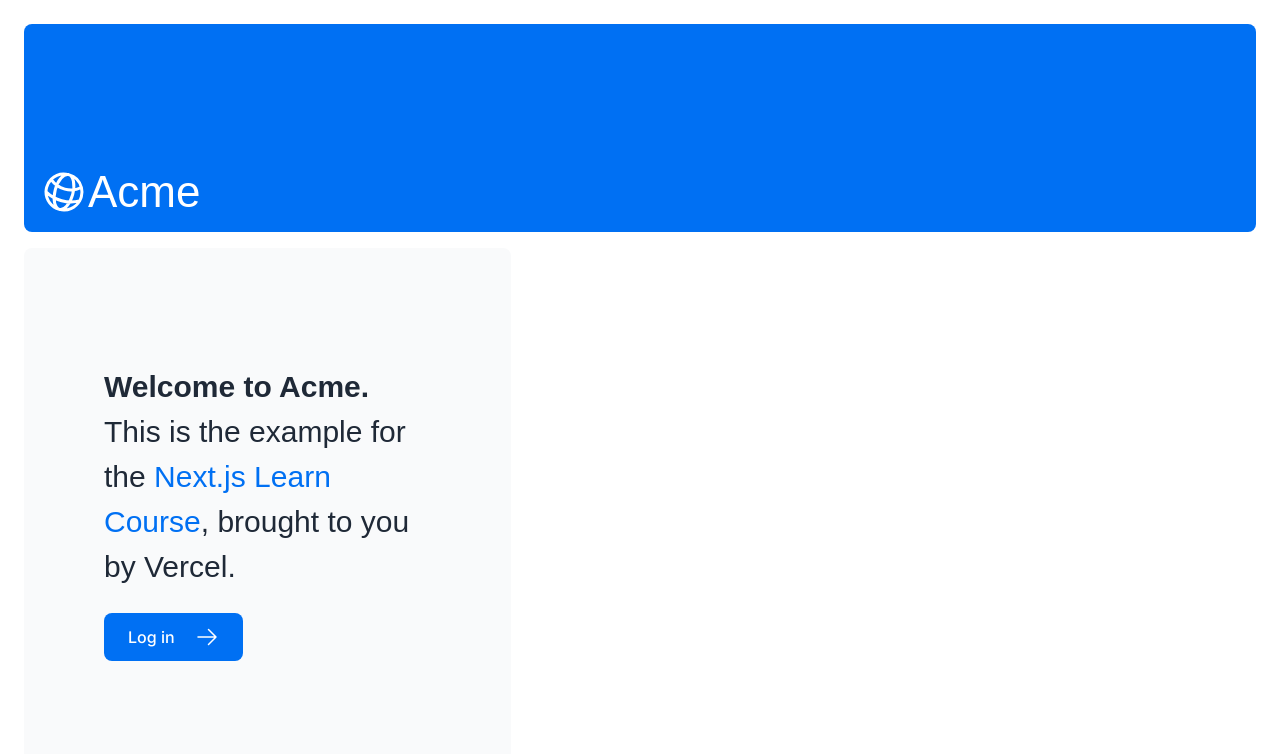
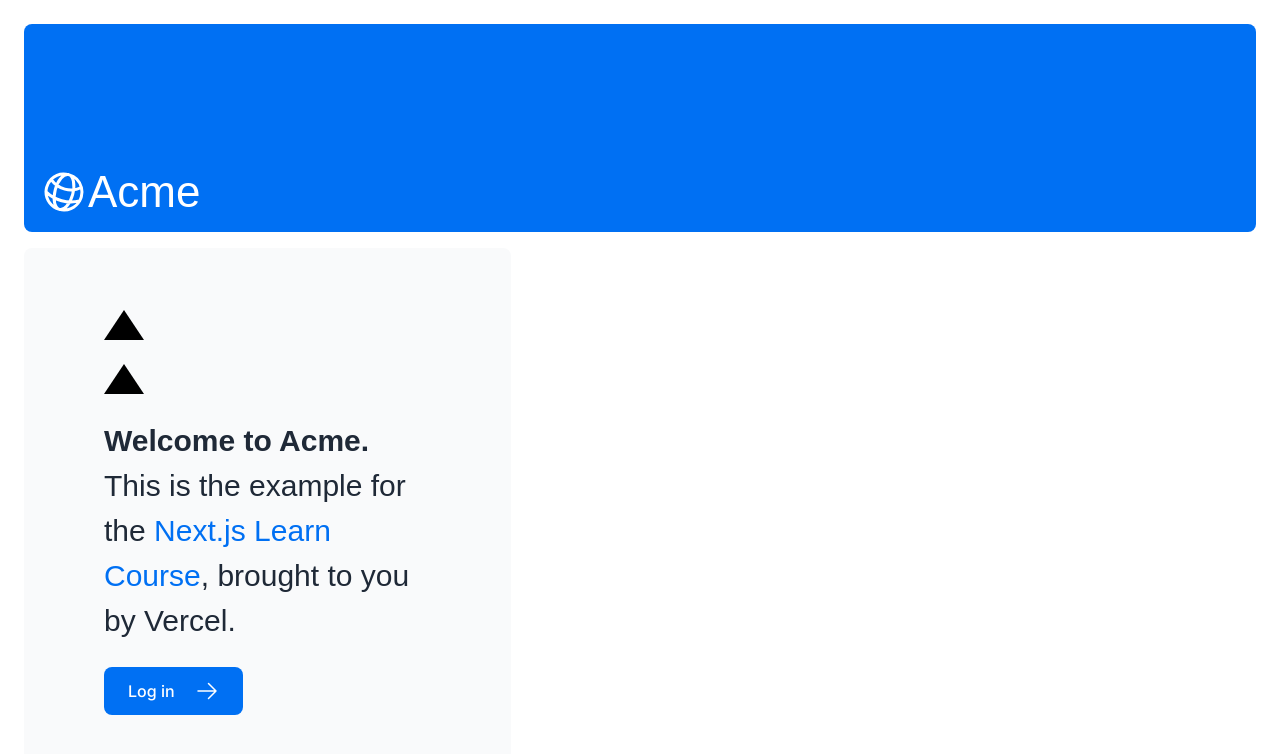
Before and after one commit to Shresthaprakash75/nextjs-dashboard, a Next.js app: page / in a window 1280 px wide. Shown: the top 754 px of the page. Built offline with nearby package versions, Linux system fonts and the light colour scheme; a web font is replaced by a local one.

Commit message:
css modules done

```diff
--- a/app/page.tsx
+++ b/app/page.tsx
@@ -2,6 +2,7 @@
 import { ArrowRightIcon } from '@heroicons/react/24/outline';
 import Link from 'next/link';
 import { iusitana } from '@/app/ui/fonts';
+import styles from '@/app/ui/home.module.css';
 
 export default function Page() {
   return (
@@ -11,6 +12,10 @@
       </div>
       <div className="mt-4 flex grow flex-col gap-4 md:flex-row">
         <div className="flex flex-col justify-center gap-6 rounded-lg bg-gray-50 px-6 py-10 md:w-2/5 md:px-20">
+          <div className={styles.shape} />
+          <div
+            className="h-0 w-0 border-b-[30px] border-l-[20px] border-r-[20px] border-b-black border-l-transparent border-r-transparent"
+          />
           <p
             className={`${iusitana.className} text-xl text-gray-800 md:text-3xl md:leading-normal`}
           >
--- /dev/null
+++ b/app/ui/home.module.css
@@ -0,0 +1,7 @@
+.shape {
+    height: 0;
+    width: 0;
+    border-bottom: 30px solid black;
+    border-left: 20px solid transparent;
+    border-right: 20px solid transparent;
+  }
```
Lines whose indentation alone changed are shown as unchanged.
